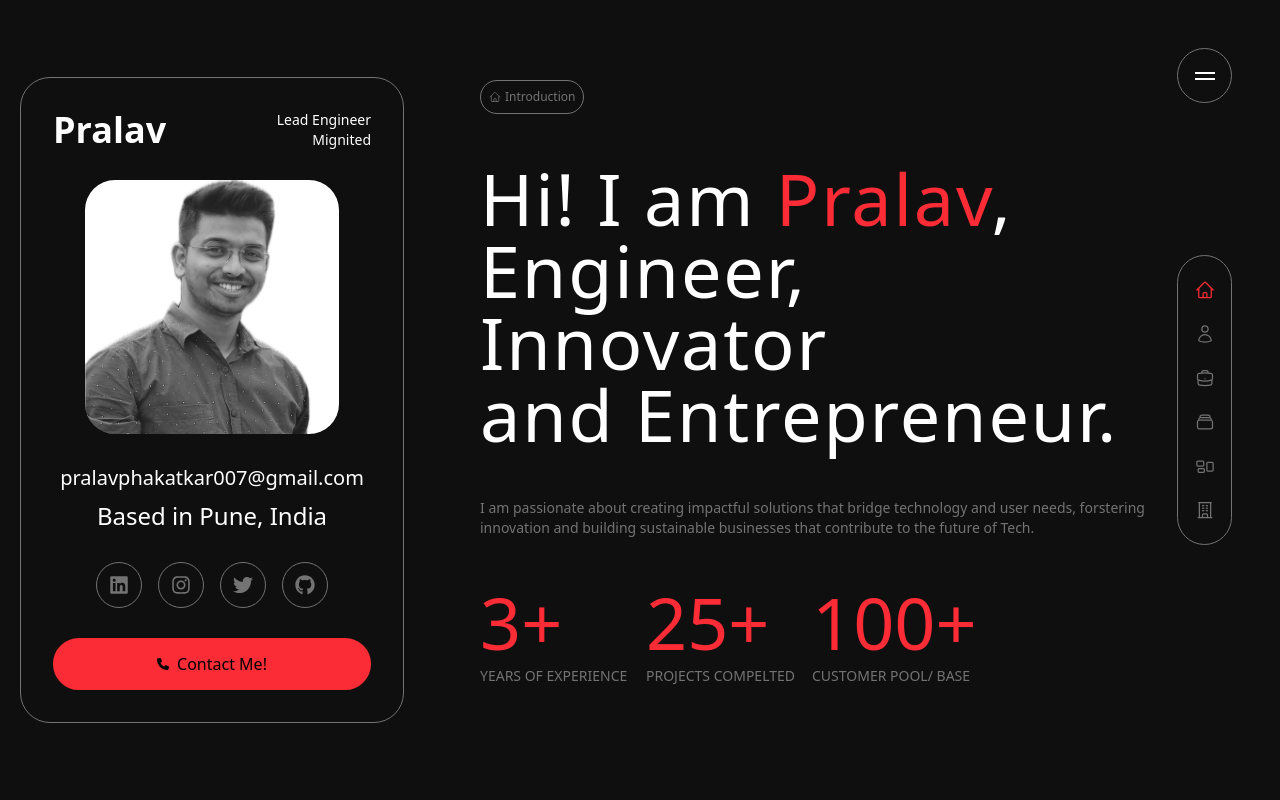
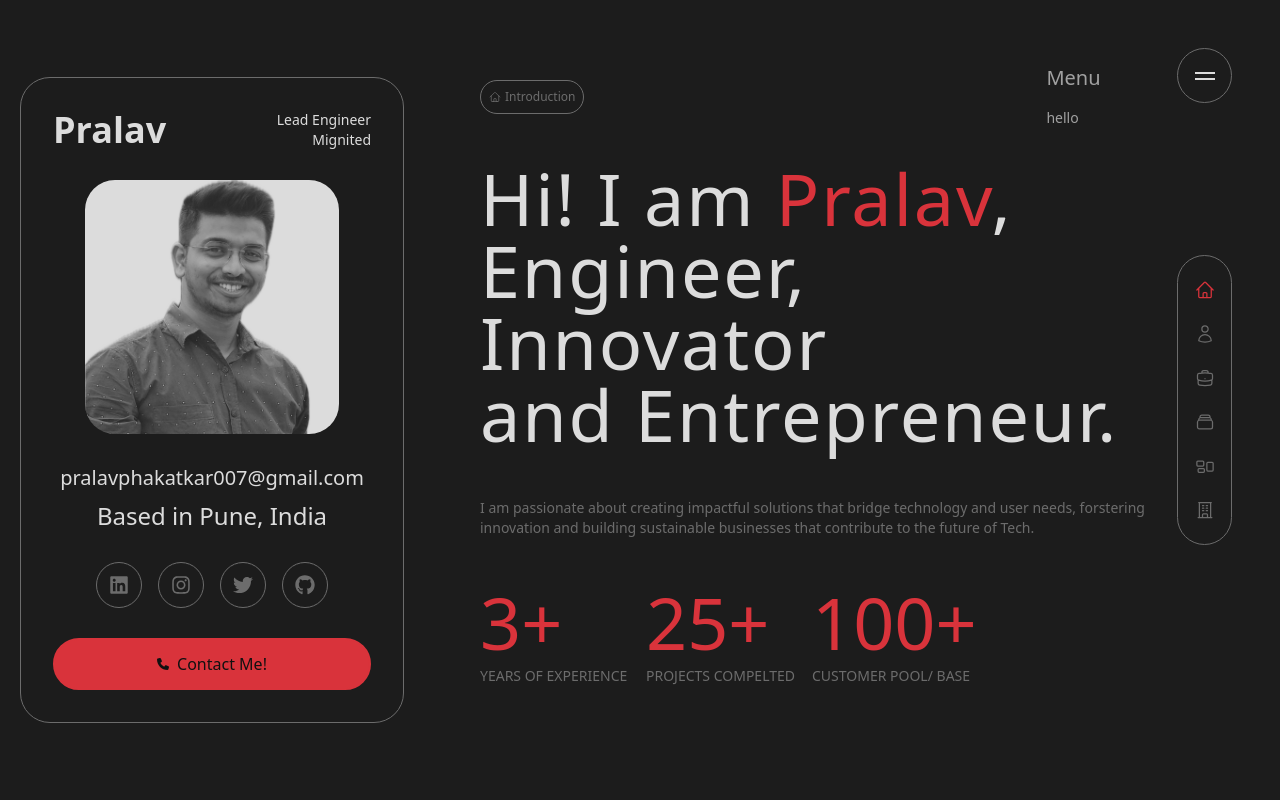
Before and after one commit to Pralav55/pralav55.github.io, a React (Vite) app: page / in a window 1280 px wide. Both pictures are taken after a click on the element 1204 px from the left and 75 px from the top of the page. Shown: the top 800 px of the page. Built offline with nearby package versions, Linux system fonts and the light colour scheme.

Commit message:
Added Loading Screen

```diff
--- a/src/App.css
+++ b/src/App.css
@@ -5,7 +5,7 @@
 }
 
 .icon-menu-button {
-  @apply absolute right-12 top-12 cursor-pointer flex flex-col gap-1 items-center justify-center w-[55px] h-[55px] rounded-full border-1 border-neutral-500 hover:border-red-500 transition-all duration-300 hover:*:bg-red-500;
+  @apply fixed right-12 top-12 z-10 cursor-pointer flex flex-col gap-1 items-center justify-center w-[55px] h-[55px] rounded-full border-1 border-neutral-500 hover:border-red-500 transition-all duration-300 hover:*:bg-red-500;
 
 
 }
--- a/src/App.tsx
+++ b/src/App.tsx
@@ -1,15 +1,47 @@
-import './App.css'
-import HomePage from './views/pages/HomePage'
+import { useEffect, useState } from "react";
+import "./App.css";
+import HomePage from "./views/pages/HomePage";
+import LoadingPage from "./views/pages/LoadingPage";
+import { AnimatePresence, motion } from "motion/react";
 
 function App() {
+  const [loading, setLoading] = useState(true);
+
+  useEffect(() => {
+    setTimeout(() => {
+      setLoading(false);
+    }, 2000);
+  }, []);
 
   return (
     <>
-      <div className='bg-netral-950'>
-        <HomePage />
-      </div>
+      <AnimatePresence>
+        {loading && (
+          <motion.div
+            key="modal"
+            exit={{ opacity: 0 }}
+            transition={{ duration: 1 }}
+            className="bg-black"
+          >
+            <LoadingPage />
+          </motion.div>
+        )}
+      </AnimatePresence>
+      <AnimatePresence>
+        {!loading && (
+          <motion.div
+          key="modal"
+          initial={{ opacity: 0 }}
+          animate={{ opacity: 1 }}
+          exit={{ opacity: 0 }}
+          transition={{duration: 0.3}}
+          >
+            <HomePage />
+          </motion.div>
+        )}
+      </AnimatePresence>
     </>
-  )
+  );
 }
 
-export default App
+export default App;
--- /dev/null
+++ b/src/views/components/Bouncingball.tsx
@@ -0,0 +1,12 @@
+
+
+const Bouncingball = () => {
+
+
+
+  return (
+    <svg className="size-24" xmlns="http://www.w3.org/2000/svg" viewBox="0 0 200 200"><rect fill="#FF0000" stroke="#FF0000" stroke-width="15" stroke-linejoin="round" width="30" height="30" x="85" y="85" rx="0" ry="0"><animate attributeName="rx" calcMode="spline" dur="1.2" values="15;15;5;15;15" keySplines=".5 0 .5 1;.8 0 1 .2;0 .8 .2 1;.5 0 .5 1" repeatCount="indefinite"></animate><animate attributeName="ry" calcMode="spline" dur="1.5" values="15;15;10;15;15" keySplines=".5 0 .5 1;.8 0 1 .2;0 .8 .2 1;.5 0 .5 1" repeatCount="indefinite"></animate><animate attributeName="height" calcMode="spline" dur="1.2" values="30;30;1;30;30" keySplines=".5 0 .5 1;.8 0 1 .2;0 .8 .2 1;.5 0 .5 1" repeatCount="indefinite"></animate><animate attributeName="y" calcMode="spline" dur="1.2" values="40;170;40;" keySplines=".6 0 1 .4;0 .8 .2 1" repeatCount="indefinite"></animate></rect></svg>
+  )
+}
+
+export default Bouncingball
--- a/src/views/components/HeroSection.tsx
+++ b/src/views/components/HeroSection.tsx
@@ -1,8 +1,17 @@
 import pralav from "../../assets/pralav.png";
+import {motion} from "motion/react"
 
-const HeroSection = () => {
+interface HeroSectionProps {
+  scrollDirection: string;
+}
+
+const HeroSection = ({scrollDirection}: HeroSectionProps) => {
   return (
-    <div className="hero-section mr-auto ml-auto max-xl:mt-16 w-sm md:w-md lg:w-lg xl:fixed border-1 border-neutral-500 rounded-[30px] xl:left-[20px] xl:top-[50%] xl:-translate-y-1/2 p-8 xl:w-sm">
+    <motion.div
+    transition={{ duration: 2, easing: [0.17, 0.55, 0.55, 1] }}
+    initial={{ opacity: scrollDirection === "down" ? 1 : 0 }}
+    whileInView={{ opacity: 1 }}
+    className="hero-section mr-auto ml-auto max-xl:mt-16 w-sm md:w-md lg:w-lg xl:fixed border-1 border-neutral-500 rounded-[30px] xl:left-[20px] xl:top-[50%] xl:-translate-y-1/2 p-8 xl:w-sm">
       <div className="mb-[30px] flex justify-between items-start">
         <div className="text-4xl font-bold">Pralav</div>
         <div className="text-sm text-right w-[100px]">Lead Engineer Mignited</div>
@@ -66,7 +75,7 @@ const HeroSection = () => {
           </svg>
         Contact Me!
       </a>
-    </div>
+    </motion.div>
   );
 };
 
--- a/src/views/components/IconMenu.tsx
+++ b/src/views/components/IconMenu.tsx
@@ -1,12 +1,44 @@
-
+import { useState } from "react";
+import { AnimatePresence, motion } from "motion/react";
 
 const IconMenu = () => {
+  const [expanded, setExpanded] = useState(false);
   return (
-    <div className='icon-menu-button '>
-        <span className='icon-menu-button-bar'></span>
-        <span className='icon-menu-button-bar'></span>
-    </div>
-  )
-}
+    <>
+      <div className="icon-menu-button " onClick={() => setExpanded(!expanded)}>
+        <span className="icon-menu-button-bar"></span>
+        <span className="icon-menu-button-bar"></span>
+      </div>
 
-export default IconMenu
+      <AnimatePresence>
+        {expanded && (
+          <motion.div
+            key="modal"
+            initial={{ opacity: 0 }}
+            animate={{ opacity: 1 }}
+            exit={{ opacity: 0 }}
+            transition={{duration: 0.3}}
+            className="h-full w-full z-40 fixed top-0 left-0 bg-[rgba(80,80,80,0.2)] "
+            onClick={() => setExpanded(false)}
+          />
+        )}
+      </AnimatePresence>
+      <aside
+        id="sidebar"
+        className={`fixed top-0 right-0 z-40 w-xs h-screen transition-transform ${
+          expanded ? "" : "translate-x-full"
+        } duration-300 `}
+        aria-label="Sidebar"
+      >
+        <div className="h-full pt-16 overflow-y-auto dark:bg-gray-950">
+          <ul className="menu-wrapper w-[46%] m-auto">
+            <p className="text-xl font-medium text-neutral-400 mb-4">Menu</p>
+            <li className="text-sm font-medium text-neutral-400">hello</li>
+          </ul>
+        </div>
+      </aside>
+    </>
+  );
+};
+
+export default IconMenu;
--- a/src/views/pages/HomePage.tsx
+++ b/src/views/pages/HomePage.tsx
@@ -2,8 +2,7 @@
 // import {useScroll, useMotionValueEvent } from "motion/react";
 
 // import {useScrollDirectionHook} from "@/customhooks/useScrollDirectionHook";
-import {useScrollDirectionHook} from "@/customhooks/useScrollDirectionHook";
-
+import { useScrollDirectionHook } from "@/customhooks/useScrollDirectionHook";
 
 import HeroSection from "../components/HeroSection";
 import NavBar from "../components/NavBar";
@@ -14,25 +13,23 @@ import ResumeSection from "../components/ResumeSection";
 import ServicesSection from "../components/ServicesSection";
 import SkillsSection from "../components/SkillsSection";
 import ProjectsSection from "../components/ProjectsSection";
-
+import { AnimatePresence } from "motion/react";
 
 function HomePage() {
   // const { scrollY } = useScroll();
   // const [scrollDirection, setScrollDirection] = useState("down");
-  const scrollDirection = useScrollDirectionHook()
+  const scrollDirection = useScrollDirectionHook();
 
   // useMotionValueEvent(scrollY, "change", (current) => {
   //   const previous = scrollY.getPrevious();
   //   if (previous !== undefined) {
   //     const diff = current - previous;
   //     setScrollDirection(diff > 0 ? "down" : "up");
-	//   console.log(scrollDirection);
+  //   console.log(scrollDirection);
   //   }else{
-	//   setScrollDirection("down");
-	// }
+  //   setScrollDirection("down");
+  // }
   // });
-
-
 
   return (
     <>
@@ -40,13 +37,14 @@ function HomePage() {
         <div className="inner-container">
           <IconMenu />
           <NavBar />
-          <HeroSection />
+
+          <HeroSection scrollDirection={scrollDirection}/>
           <IntroductionSection />
-          <AboutSection scrollDirection={scrollDirection}/>
-          <ResumeSection scrollDirection={scrollDirection}/>
-          <ServicesSection scrollDirection={scrollDirection}/>
-          <SkillsSection scrollDirection={scrollDirection}/>
-          <ProjectsSection scrollDirection={scrollDirection}/>
+          <AboutSection scrollDirection={scrollDirection} />
+          <ResumeSection scrollDirection={scrollDirection} />
+          <ServicesSection scrollDirection={scrollDirection} />
+          <SkillsSection scrollDirection={scrollDirection} />
+          <ProjectsSection scrollDirection={scrollDirection} />
         </div>
       </div>
     </>
--- /dev/null
+++ b/src/views/pages/LoadingPage.tsx
@@ -0,0 +1,12 @@
+import React from "react";
+import Bouncingball from "../components/Bouncingball";
+
+const LoadingPage = () => {
+  return (
+    <div className="w-screen h-screen bg-black flex items-center justify-center z-100">
+      <Bouncingball />
+    </div>
+  );
+};
+
+export default LoadingPage;
--- a/vite.config.ts
+++ b/vite.config.ts
@@ -1,8 +1,6 @@
 import { defineConfig } from 'vite'
 import react from '@vitejs/plugin-react-swc'
 import tailwindcss from '@tailwindcss/vite'
-import path from 'path';
-
 // https://vite.dev/config/
 export default defineConfig({
   plugins: [react(),tailwindcss(),],
```
Also changed, not shown: 5 other files (tests, documents, lock files or other folders).
